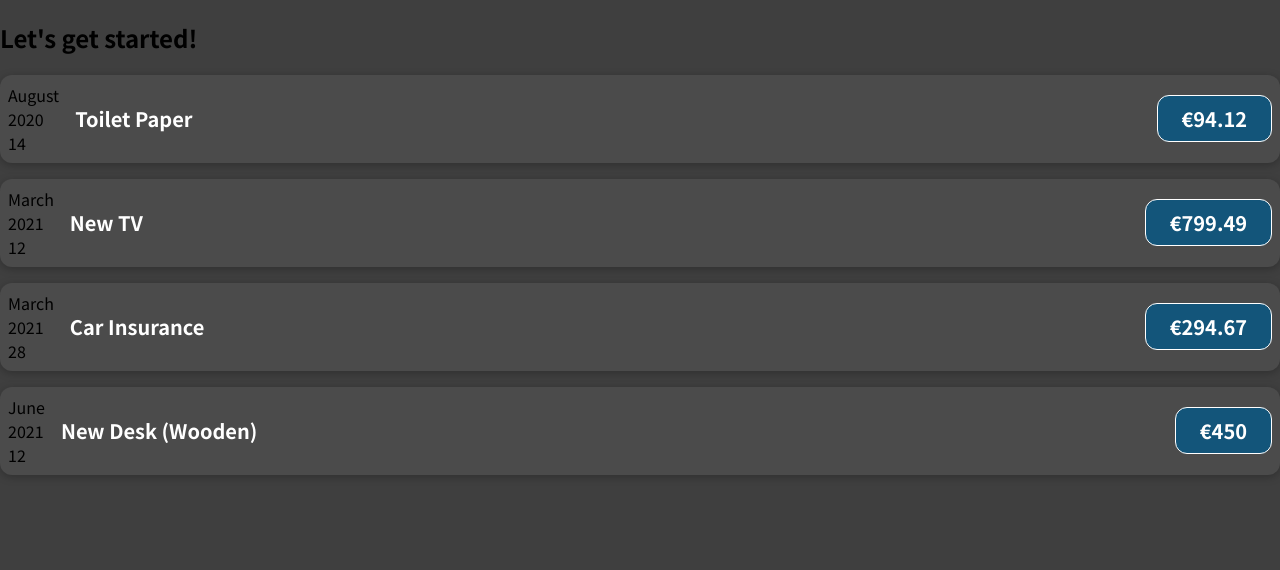
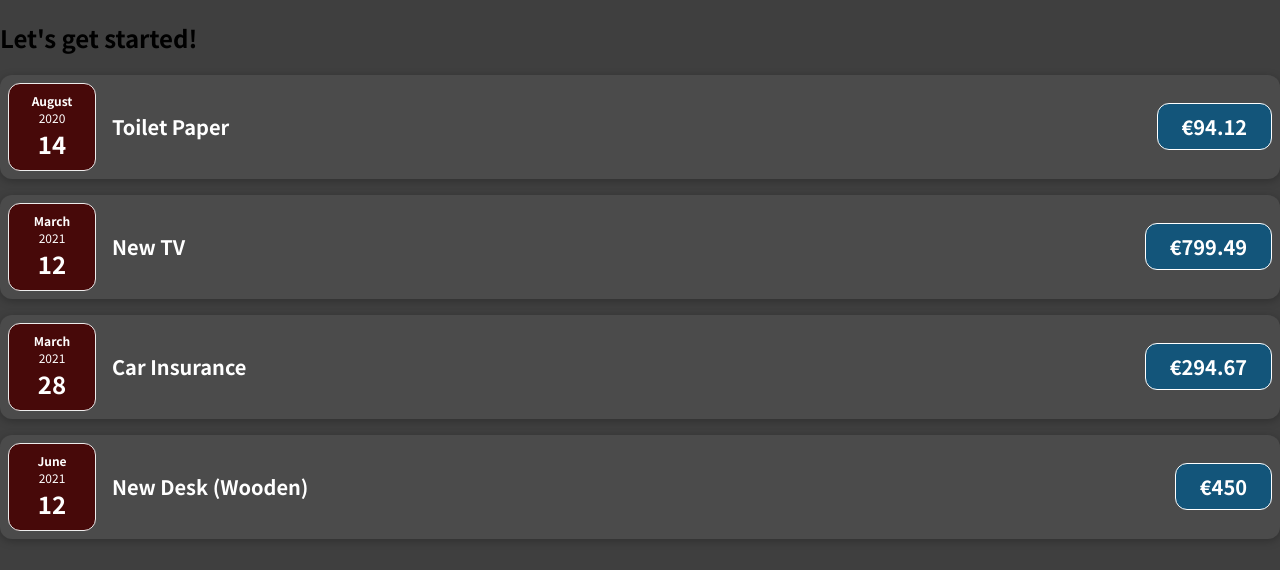
Before and after one commit to eomereu/react, a JavaScript app in the folder 01-starting-setup/: page / in a window 1280 px wide. Shown: the top 570 px of the page. Built offline with nearby package versions, Linux system fonts and the light colour scheme.

Commit message:
Splitting Components into Multiple Components

```diff
--- a/01-starting-setup/src/App.js
+++ b/01-starting-setup/src/App.js
@@ -1,4 +1,5 @@
 import ExpenseItem from "./components/ExpenseItem";
+import ExpenseDate from './components/ExpenseDate';
 
 function App() {
   const currency = "€";
@@ -32,25 +33,25 @@
         amount={expenses[0].amount}
         date={expenses[0].date}
         currency={currency}
-      ></ExpenseItem>
+      />
       <ExpenseItem
         title={expenses[1].title}
         amount={expenses[1].amount}
         date={expenses[1].date}
         currency={currency}
-      ></ExpenseItem>
+      />
       <ExpenseItem
         title={expenses[2].title}
         amount={expenses[2].amount}
         date={expenses[2].date}
         currency={currency}
-      ></ExpenseItem>
+      />
       <ExpenseItem
         title={expenses[3].title}
         amount={expenses[3].amount}
         date={expenses[3].date}
         currency={currency}
-      ></ExpenseItem>
+      />
     </div>
   );
 }
--- /dev/null
+++ b/01-starting-setup/src/components/ExpenseDate.css
@@ -0,0 +1,26 @@
+.expense-date {
+  display: flex;
+  flex-direction: column;
+  width: 5.5rem;
+  height: 5.5rem;
+  border: 1px solid #ececec;
+  background-color: #470909;
+  color: white;
+  border-radius: 12px;
+  align-items: center;
+  justify-content: center;
+}
+
+.expense-date__month {
+  font-size: 0.75rem;
+  font-weight: bold;
+}
+
+.expense-date__year {
+  font-size: 0.75rem;
+}
+
+.expense-date__day {
+  font-size: 1.5rem;
+  font-weight: bold;
+}
--- /dev/null
+++ b/01-starting-setup/src/components/ExpenseDate.js
@@ -0,0 +1,17 @@
+import './ExpenseDate.css'
+
+function ExpenseDate(props) {
+  const month = props.date.toLocaleString('en-US', { month: 'long'});
+  const day = props.date.toLocaleString('en-US', { day: '2-digit'});
+  const year = props.date.getFullYear();
+
+  return (
+    <div className="expense-date">
+      <div className="expense-date__month">{month}</div>
+      <div className="expense-date__year">{year}</div>
+      <div className="expense-date__day">{day}</div>
+    </div>
+  )
+};
+
+export default ExpenseDate;
--- a/01-starting-setup/src/components/ExpenseItem.js
+++ b/01-starting-setup/src/components/ExpenseItem.js
@@ -1,17 +1,11 @@
+import ExpenseDate from './ExpenseDate';
 import './ExpenseItem.css'
 
 function ExpenseItem(props) {
-  const month = props.date.toLocaleString('en-US', { month: 'long'});
-  const day = props.date.toLocaleString('en-US', { day: '2-digit'});
-  const year = props.date.getFullYear();
 
   return (
     <div className="expense-item">
-      <div>
-        <div>{month}</div>
-        <div>{year}</div>
-        <div>{day}</div>
-      </div>
+      <ExpenseDate date={props.date} />
       <div className="expense-item__description">
         <h2>{props.title}</h2>
         <div className="expense-item__price">{props.currency + props.amount}</div>
```
Also changed, not shown: 1 other file (tests, documents, lock files or other folders).
